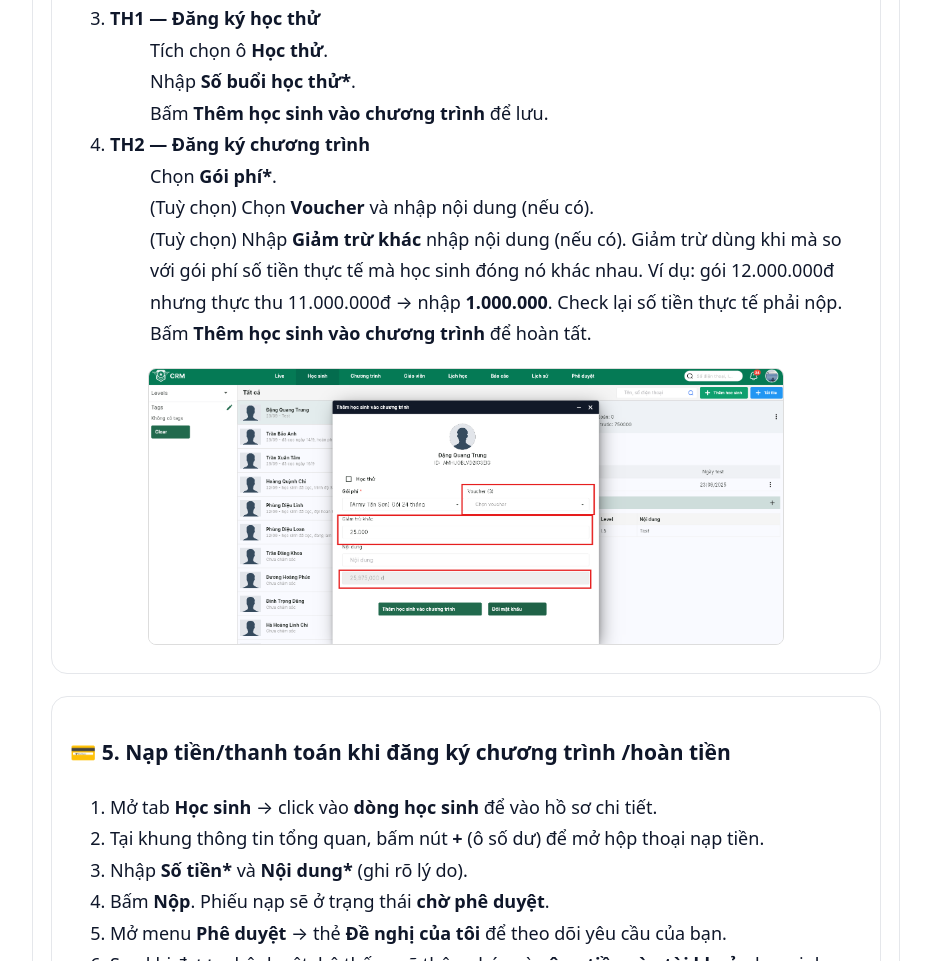
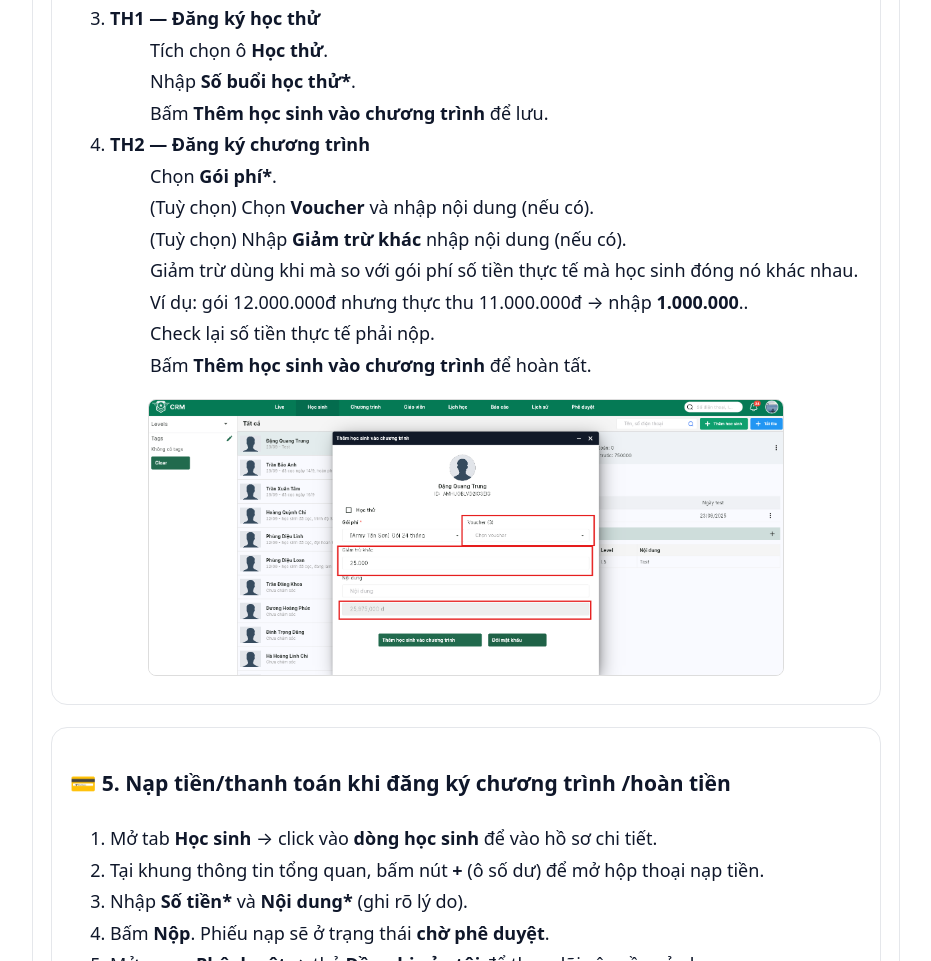
Before and after one commit to phamquynhliu/huongdancrmtaitrungtam, a plain HTML site: page index.html in a window 1280 px wide. Shown: the part 7929-8890 px from the top of the page, without its empty margins (348-1279 px from the left). Drawn offline with Linux system fonts and the light colour scheme.

Commit message:
Update index.html

```diff
--- a/index.html
+++ b/index.html
@@ -495,10 +495,10 @@ header h1{margin:0;font-size:32px;font-weight:900;letter-spacing:.3px}
       <ul class="dash">
        Chọn <strong>Gói phí*</strong>.<br>
        (Tuỳ chọn) Chọn <strong>Voucher</strong> và nhập nội dung (nếu có).<br>
-       (Tuỳ chọn) Nhập <strong>Giảm trừ khác</strong> nhập nội dung (nếu có).
+       (Tuỳ chọn) Nhập <strong>Giảm trừ khác</strong> nhập nội dung (nếu có).<br>
           <span class="note">Giảm trừ dùng khi mà so với gói phí số tiền thực tế mà học sinh đóng nó khác nhau.</span>
-          <span class="note">Ví dụ: gói 12.000.000đ nhưng thực thu 11.000.000đ → nhập <strong>1.000.000</strong>.</span>
-       Check lại số tiền thực tế phải nộp</strong>.
+          <span class="note">Ví dụ: gói 12.000.000đ nhưng thực thu 11.000.000đ → nhập <strong>1.000.000</strong>.</span>.<br>
+       Check lại số tiền thực tế phải nộp</strong>.<br>
         Bấm <strong>Thêm học sinh vào chương trình</strong> để hoàn tất.
       </ul>
     </li>
```
